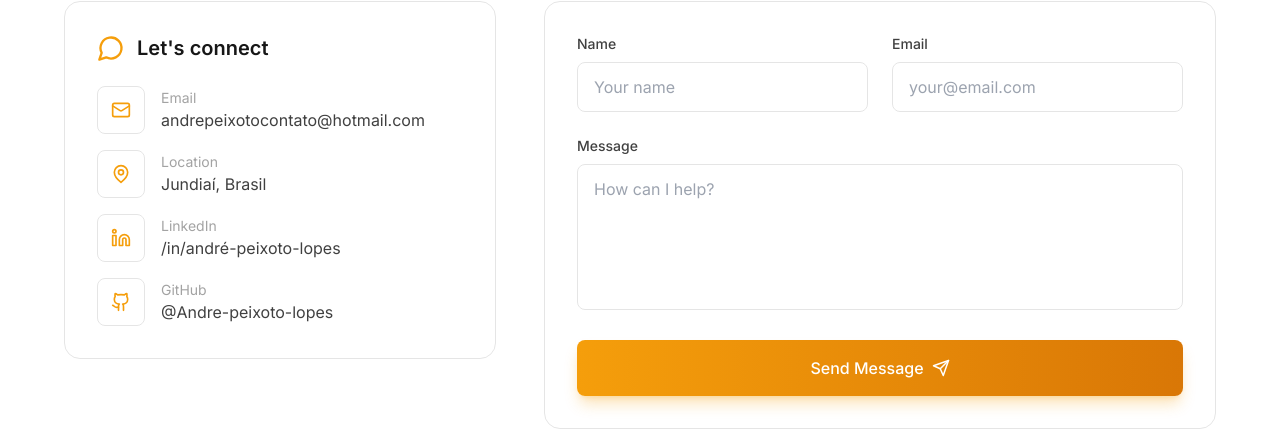
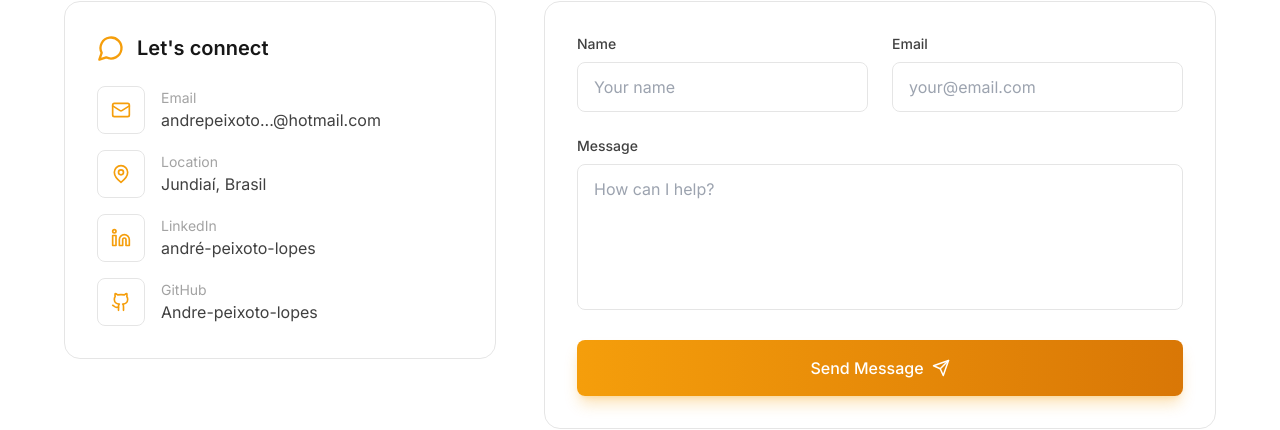
Before and after one commit to Andre-peixoto-lopes/portfolio2026, a React (Vite) app: page / in a window 1280 px wide. Shown: the part 5715-6145 px from the top of the page. Built offline with nearby package versions, Linux system fonts and the light colour scheme.

Commit message:
melhorando SEO

```diff
--- a/index.html
+++ b/index.html
@@ -6,11 +6,26 @@
     <meta name="viewport" content="width=device-width, initial-scale=1.0" />
 
     <!-- SEO Meta Tags -->
-    <title>André Peixoto Lopes | Desenvolvedor Back-End Python | Data Engineer</title>
-    <meta name="description" content="Portfólio de André Peixoto Lopes, Desenvolvedor Back-End especializado em Python, Data Engineering, Apache Airflow, Azure e Databricks. Atuando na AbInbev construindo plataformas globais de dados." />
-    <meta name="keywords" content="andré peixoto lopes, desenvolvedor, back-end, python, data engineer, apache airflow, azure, databricks, abinbev, portfolio, jundiaí" />
+    <title>André Peixoto Lopes | Desenvolvedor Back-End Python | Data Engineer | AbInbev</title>
+    <meta name="description" content="Portfólio Desenvolvedor Back-End André Peixoto Lopes. Especialista em Python, Data Engineering, Apache Airflow, Azure, Databricks. Desenvolvedor na AbInbev construindo plataformas globais de dados. 100% Profissional!" />
+    <meta name="keywords" content="André Lopes, André Peixoto Lopes, desenvolvedor, desenvolvedor python, programador python,
+    desenvolvedor back-end, backend developer, python developer, data engineer, engenheiro de dados,
+    desenvolvedor freelancer, programador freelancer, freelancer dev, freelancer programming, freelancer de programação,
+    apache airflow, azure, databricks, cloud computing, aws, gcp, devops,
+    desenvolvedor full stack, fullstack developer, desenvolvedor pleno, desenvolvedor senior, programador pleno,
+    desenvolvedor de software, software developer, programador de sistemas, system developer,
+    desenvolvedor de apis, api developer, rest api, fastapi, flask, django,
+    automação python, python automation, scripts python, data pipeline, etl developer,
+    desenvolvedor abinbev, tech lead, desenvolvedor jundiaí, desenvolvedor são paulo, desenvolvedor brasil,
+    portfolio dev, portfolio desenvolvedor, portfolio python, portfolio backend,
+    desenvolvedor remoto, remote developer, home office developer, programador home office,
+    machine learning, inteligência artificial, ai developer, data science, ciência de dados,
+    sql, postgresql, mongodb, redis, docker, kubernetes, git, github, ci/cd,
+    desenvolvedor react, desenvolvedor nodejs, typescript, javascript" />
     <meta name="author" content="André Peixoto Lopes" />
-    <meta name="robots" content="index, follow" />
+    <meta name="robots" content="index, follow, max-image-preview:large, max-snippet:-1, max-video-preview:-1" />
+    <meta name="googlebot" content="index, follow" />
+    <meta name="google-site-verification" content="2a3SUqFM4Z8tiRN1_sodZlFIUGMMjvMQ4uq4Z4jn4TI" />
     <link rel="canonical" href="https://andrelopesportfolio.vercel.app" />
 
     <!-- Open Graph / Facebook -->
--- a/src/App.tsx
+++ b/src/App.tsx
@@ -13,9 +13,9 @@ function App() {
   return (
     <ThemeProvider>
       <LanguageProvider>
-        <div className="relative min-h-screen bg-white dark:bg-dark-950 transition-colors duration-300">
+        <div className="relative min-h-screen bg-white dark:bg-dark-950 transition-colors duration-300 overflow-x-hidden w-full">
           <Header />
-          <main>
+          <main className="overflow-x-hidden">
             <Hero />
             <About />
             <Experience />
--- a/src/components/Contact.tsx
+++ b/src/components/Contact.tsx
@@ -28,7 +28,7 @@ const Contact = () => {
     {
       icon: Mail,
       label: 'Email',
-      value: 'andrepeixotocontato@hotmail.com',
+      value: 'andrepeixoto...@hotmail.com',
       href: 'mailto:andrepeixotocontato@hotmail.com',
     },
     {
@@ -40,13 +40,13 @@ const Contact = () => {
     {
       icon: Linkedin,
       label: 'LinkedIn',
-      value: '/in/andré-peixoto-lopes',
+      value: 'andré-peixoto-lopes',
       href: 'https://www.linkedin.com/in/andr%C3%A9-peixoto-lopes',
     },
     {
       icon: Github,
       label: 'GitHub',
-      value: '@Andre-peixoto-lopes',
+      value: 'Andre-peixoto-lopes',
       href: 'https://github.com/Andre-peixoto-lopes',
     },
   ]
@@ -106,22 +106,22 @@ const Contact = () => {
                       viewport={{ once: true }}
                       className="flex items-center gap-4 group"
                     >
-                      <div className="w-12 h-12 rounded-lg glass flex items-center justify-center group-hover:bg-primary-500/20 transition-colors">
+                      <div className="w-12 h-12 flex-shrink-0 rounded-lg glass flex items-center justify-center group-hover:bg-primary-500/20 transition-colors">
                         <info.icon className="text-primary-500" size={20} />
                       </div>
-                      <div>
+                      <div className="min-w-0 flex-1">
                         <p className="text-sm text-dark-400">{info.label}</p>
                         {info.href ? (
                           <a
                             href={info.href}
                             target="_blank"
                             rel="noopener noreferrer"
-                            className="text-dark-700 dark:text-dark-200 hover:text-primary-500 transition-colors"
+                            className="text-dark-700 dark:text-dark-200 hover:text-primary-500 transition-colors block truncate text-sm sm:text-base"
                           >
                             {info.value}
                           </a>
                         ) : (
-                          <p className="text-dark-700 dark:text-dark-200">{info.value}</p>
+                          <p className="text-dark-700 dark:text-dark-200 truncate text-sm sm:text-base">{info.value}</p>
                         )}
                       </div>
                     </motion.div>
--- a/src/index.css
+++ b/src/index.css
@@ -10,11 +10,14 @@
 
 html {
   scroll-behavior: smooth;
+  overflow-x: hidden;
 }
 
 body {
   font-family: 'Inter', system-ui, sans-serif;
   overflow-x: hidden;
+  width: 100%;
+  min-height: 100vh;
 }
 
 /* Light mode */
```
